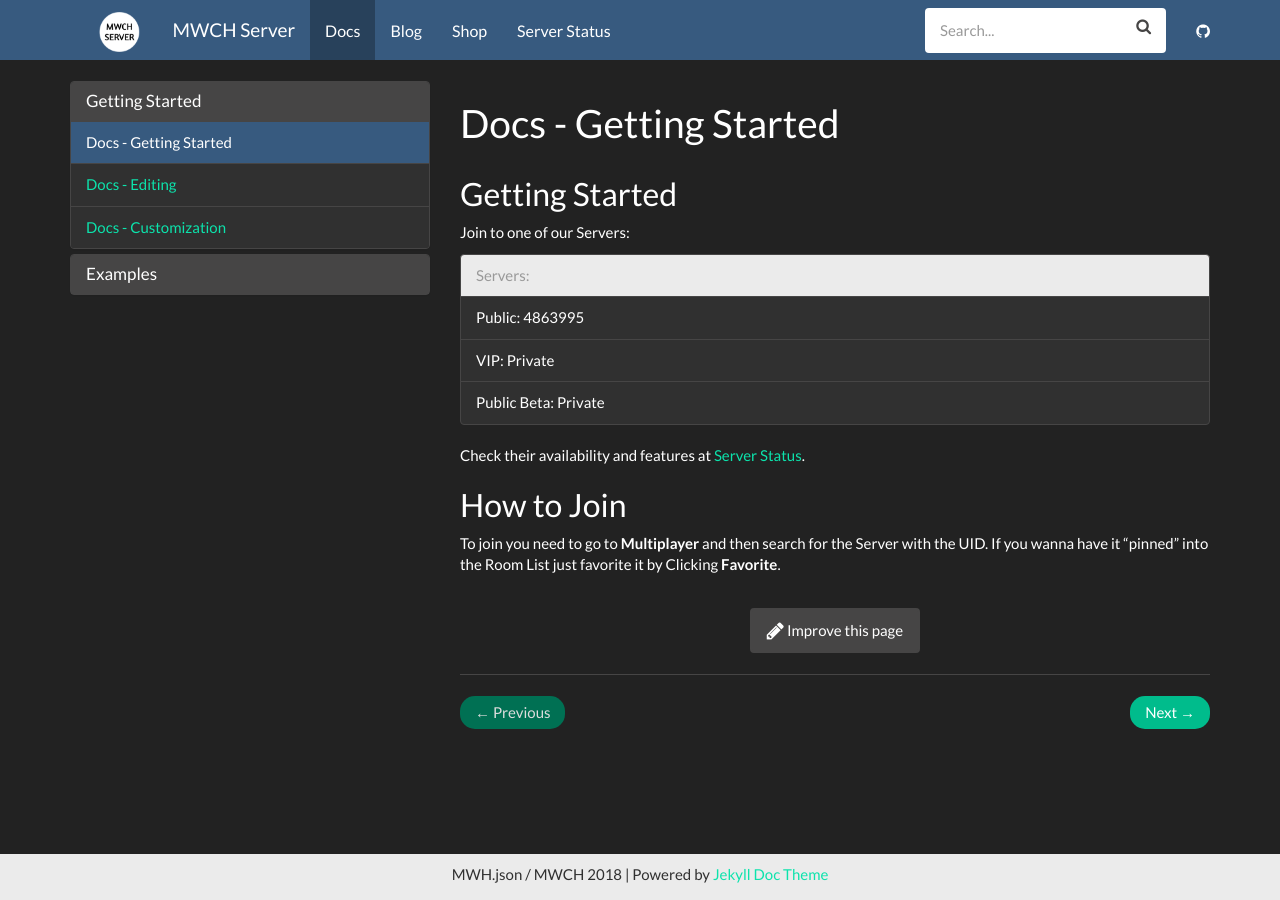
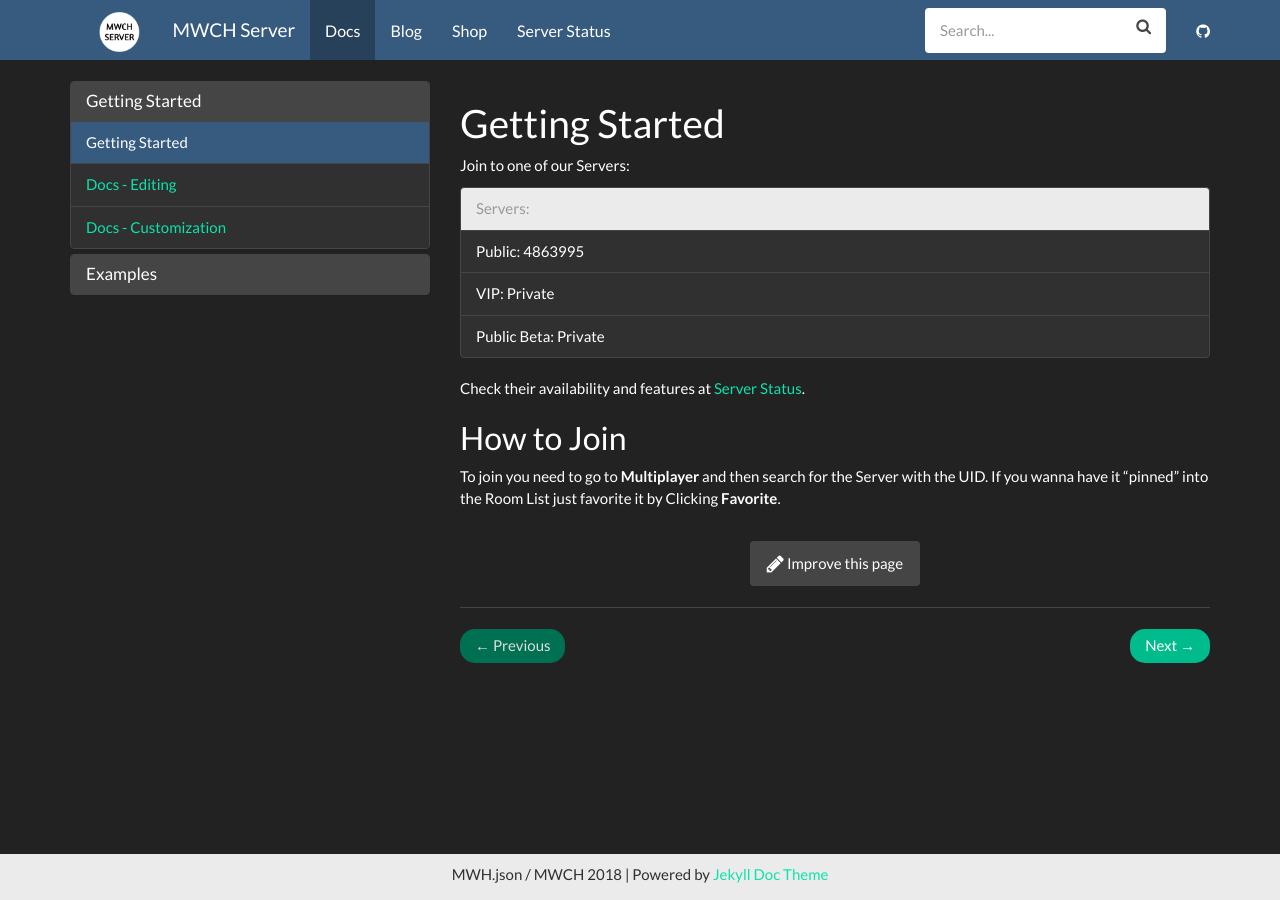
Before and after one commit to nattapong3912/website, a Jekyll site: the page built from _docs/index.md, in a window 1280 px wide. Built offline with Jekyll 4.4.1, drawn with Linux system fonts in a browser that asks for light colours; nearby versions of some CDN libraries.

Commit message:
Update index.md

```diff
--- a/_docs/index.md
+++ b/_docs/index.md
@@ -1,10 +1,9 @@
 ---
-title: Docs - Getting Started
+title: Getting Started
 permalink: /docs/home/
 redirect_from: /docs/index.html
 ---
 
-## Getting Started
 
 Join to one of our Servers:
 
```
